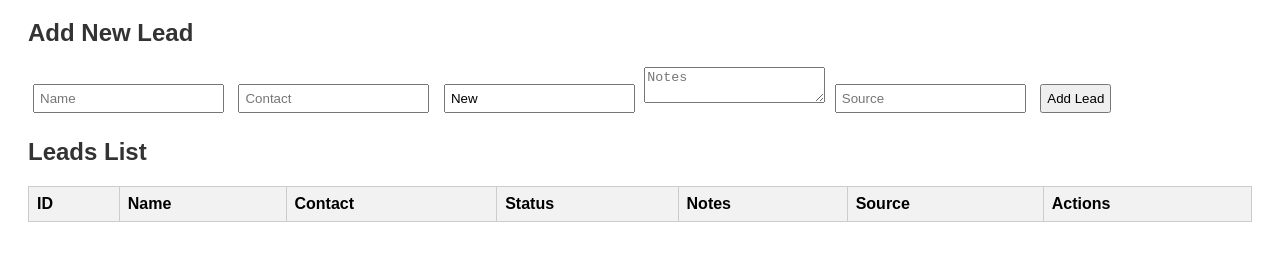
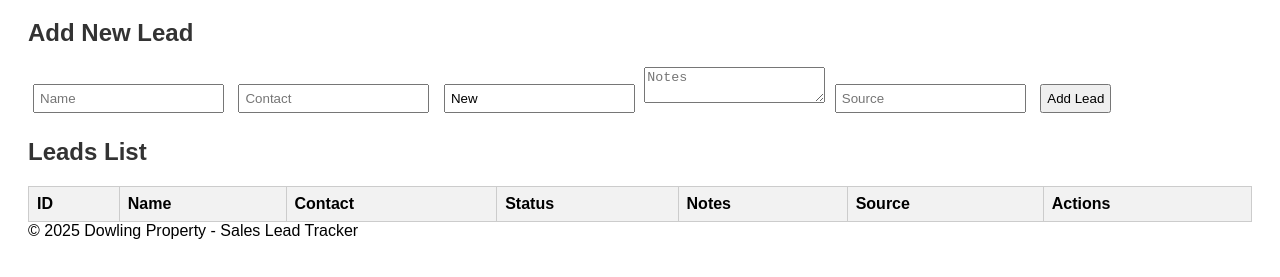
Before and after one commit to RaheelDev1/Sales-Lead-Tracker, a website: page public/index.html in a window 1280 px wide. Shown: the part 135-412 px from the top of the page. Drawn offline with Linux system fonts and the light colour scheme; no server answers.

Commit message:
Added footer branding for Dowling Property

```diff
--- a/public/index.html
+++ b/public/index.html
@@ -49,5 +49,8 @@
 </table>
 
     <script src="script.js"></script>
+
+    <footer>© 2025 Dowling Property - Sales Lead Tracker</footer>
+
 </body>
 </html>
```
